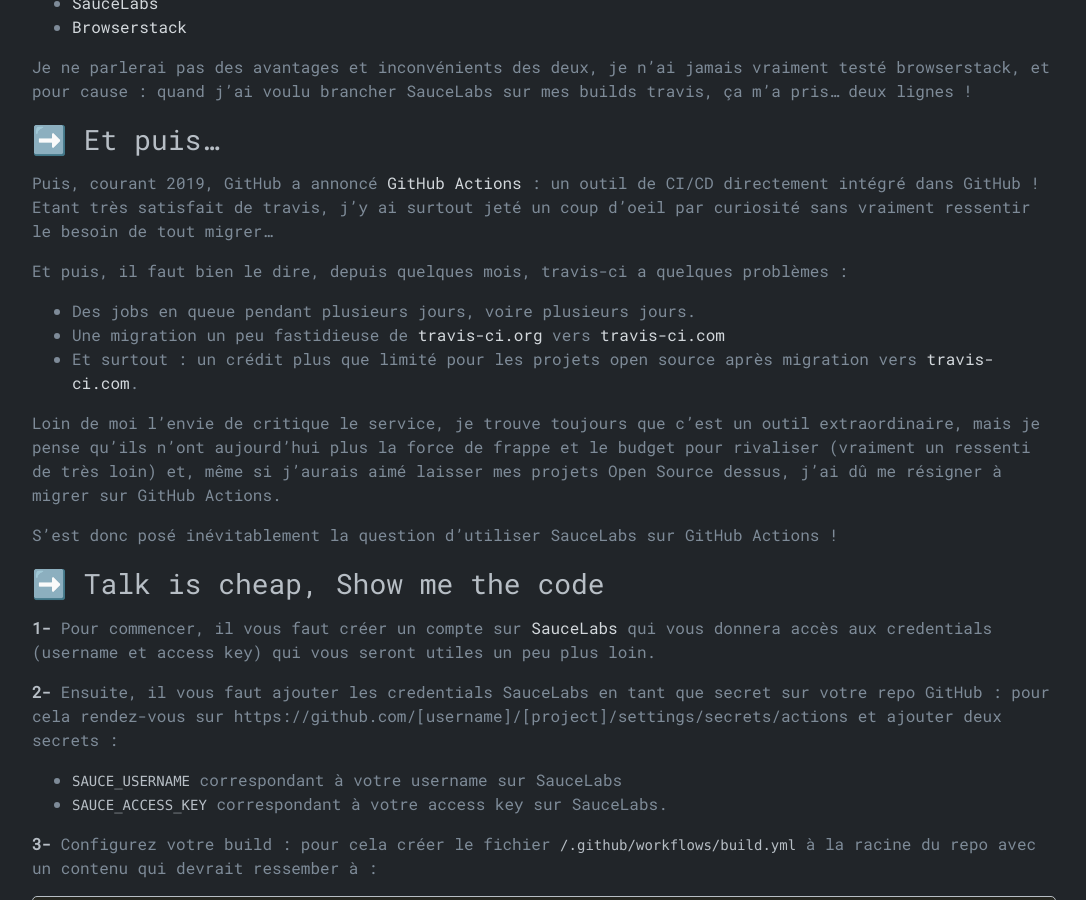
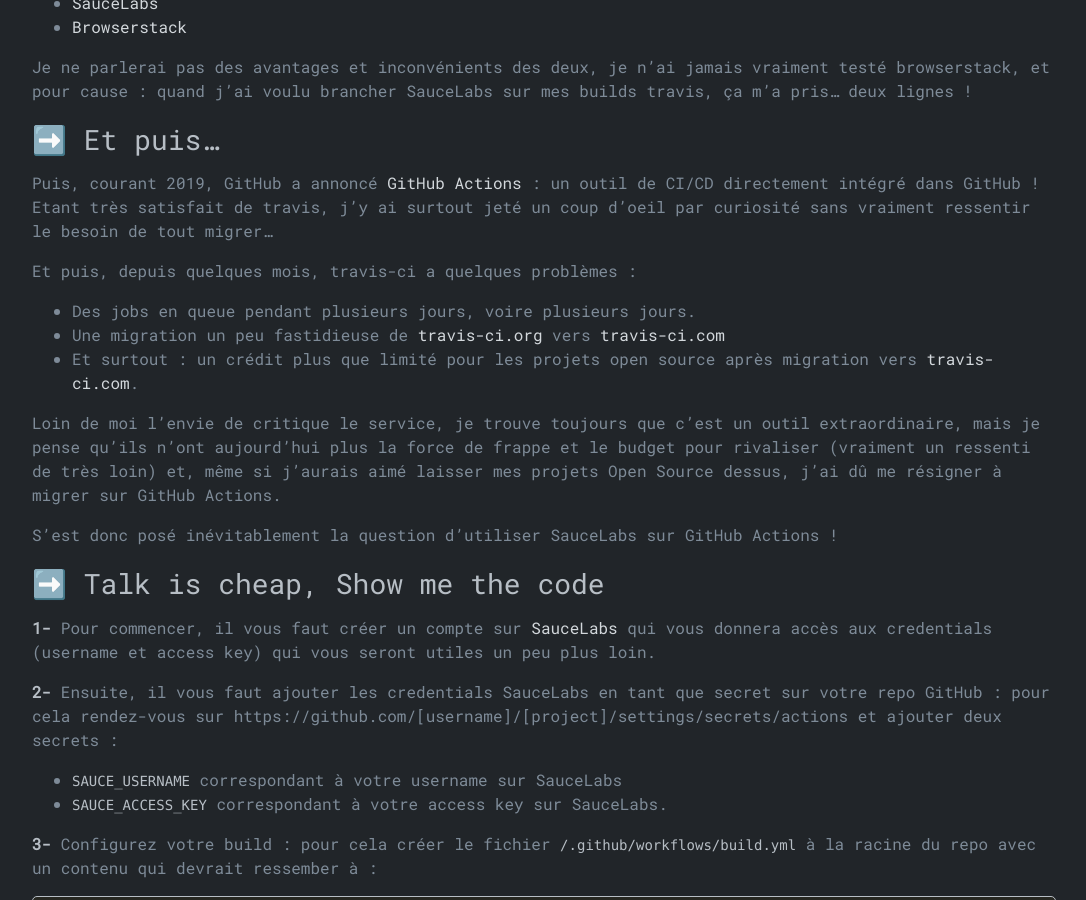
Before and after one commit to mjeanroy/mjeanroy.github.io, a Jekyll site: the page built from _posts/2020-12-02-saucelabs-on-github-actions.md, in a window 1280 px wide and 900 px high, scrolled down 537 px. Shown: the whole window, without its empty margins (96-1182 px from the left). Built offline with Jekyll 4.4.1, drawn with Linux system fonts in a browser that asks for light colours.

Commit message:
Fix typo

```diff
--- a/_posts/2020-12-02-saucelabs-on-github-actions.md
+++ b/_posts/2020-12-02-saucelabs-on-github-actions.md
@@ -26,7 +26,7 @@
 
 Puis, courant 2019, GitHub a annoncé [GitHub Actions](https://github.com/features/actions) : un outil de CI/CD directement intégré dans GitHub ! Etant très satisfait de travis, j'y ai surtout jeté un coup d'oeil par curiosité sans vraiment ressentir le besoin de tout migrer...
 
-Et puis, il faut bien le dire, depuis quelques mois, travis-ci a quelques problèmes :
+Et puis, depuis quelques mois, travis-ci a quelques problèmes :
 - Des jobs en queue pendant plusieurs jours, voire plusieurs jours.
 - Une migration un peu fastidieuse de [travis-ci.org](https://travis-ci.org) vers [travis-ci.com](https://travis-ci.com)
 - Et surtout : un crédit plus que limité pour les projets open source après migration vers [travis-ci.com](https://travis-ci.com).
```
